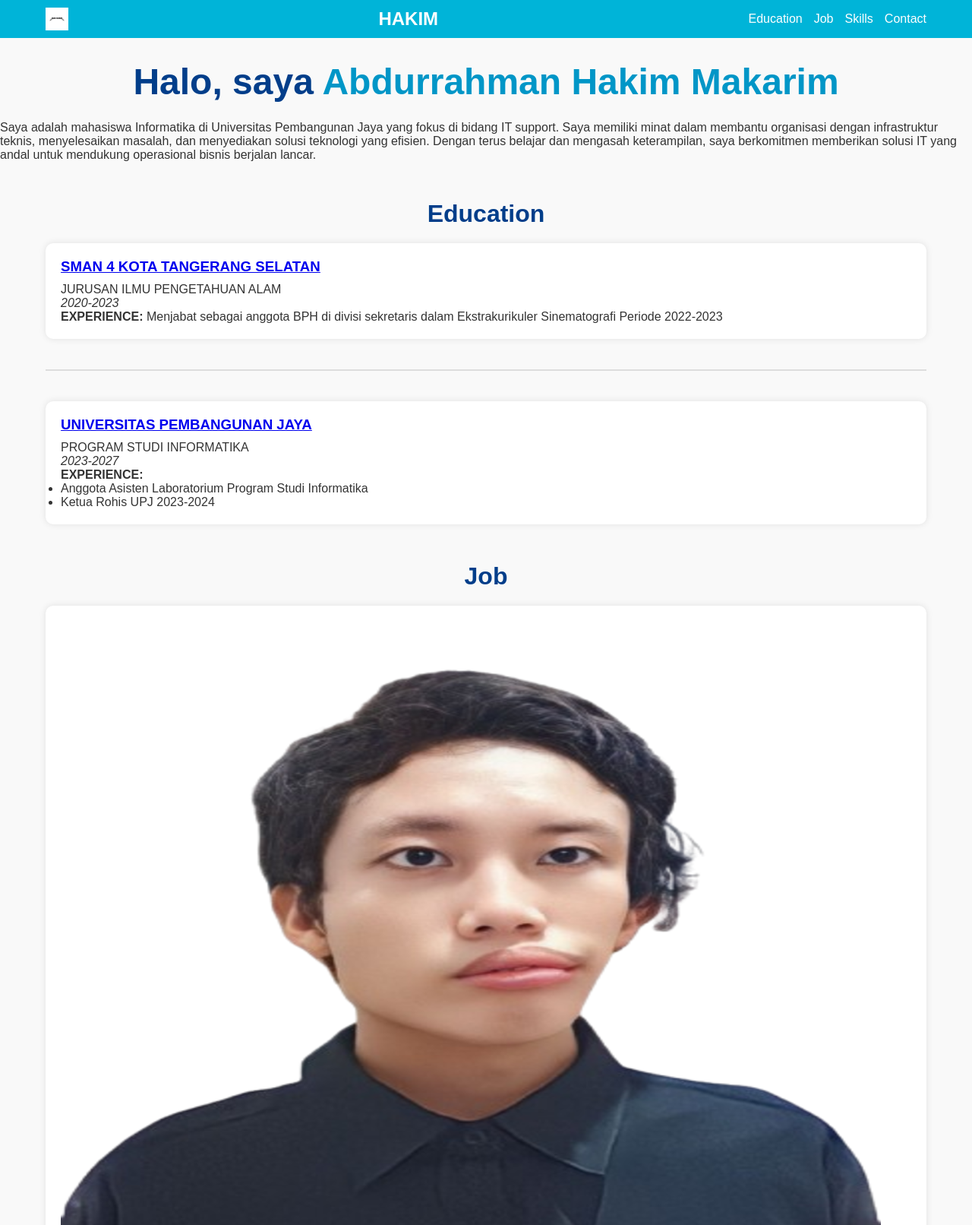
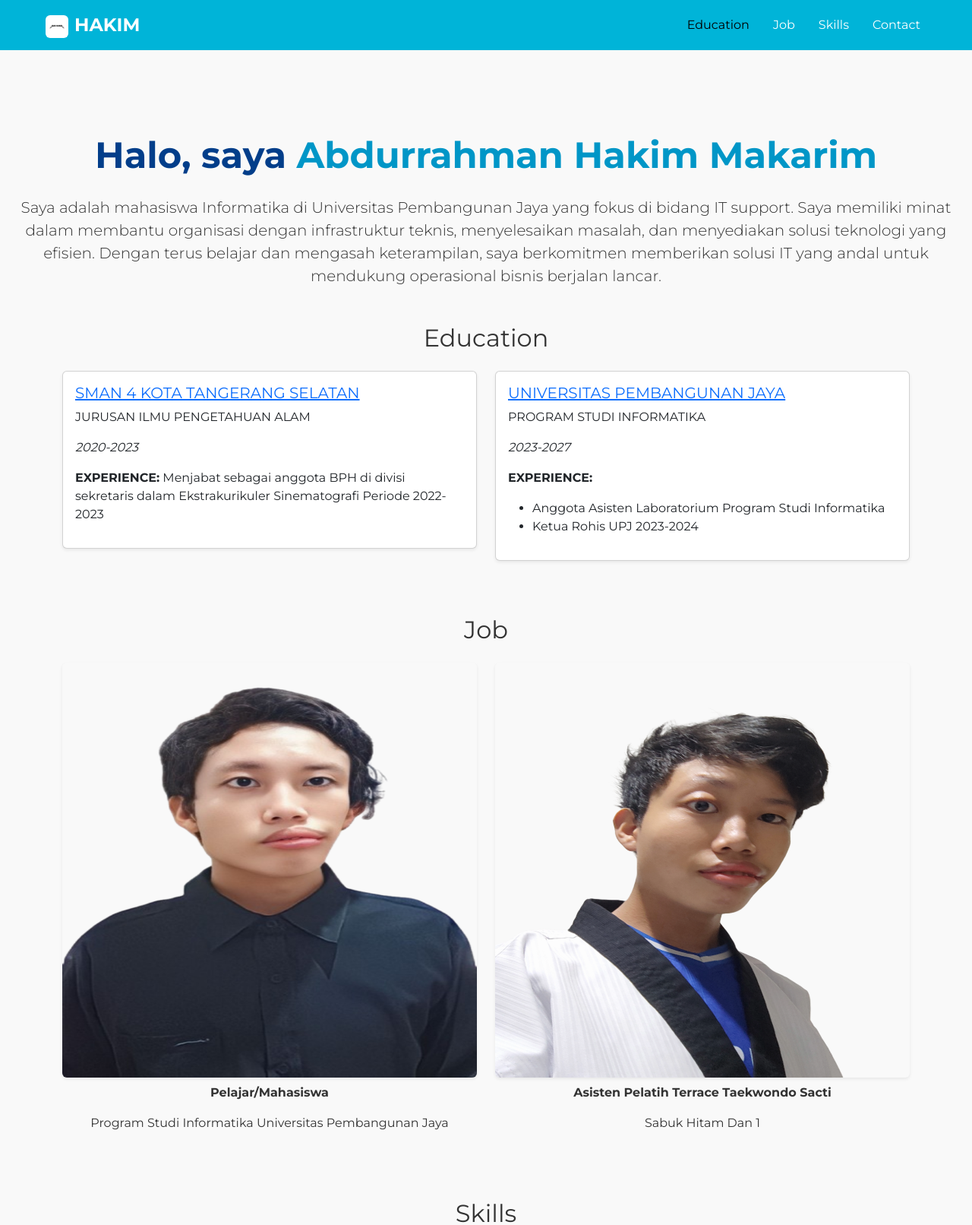
Before and after one commit to Furohito/webssiteku, a plain HTML site: page index.html in a window 1280 px wide. Shown: the top 1612 px of the page at 76% size. Drawn offline with nearby package versions, Linux system fonts and the light colour scheme.

Commit message:
Update index.html

```diff
--- a/index.html
+++ b/index.html
@@ -1,100 +1,129 @@
 <!DOCTYPE html>
 <html lang="en">
 <head>
-  <meta charset="UTF-8">
-  <meta name="viewport" content="width=device-width, initial-scale=1.0">
+  <meta charset="utf-8">
+  <meta name="viewport" content="width=device-width, initial-scale=1">
   <title>Abdurrahman Hakim Makarim</title>
-  <link rel="stylesheet" href="styles.css"> <!-- Link ke CSS eksternal -->
+  <link href="https://cdn.jsdelivr.net/npm/bootstrap@5.3.3/dist/css/bootstrap.min.css" rel="stylesheet">
+  <link href="https://fonts.googleapis.com/css?family=Montserrat:300,400,700&display=swap" rel="stylesheet">
+  <link rel="stylesheet" href="styles.css">
 </head>
 <body>
 
-  <nav class="navbar">
+  <!-- Navbar -->
+  <nav class="navbar fixed-top navbar-expand-lg navbar-light bg-light-blue">
     <div class="container">
-      <img id="logo" src="namagw.jpg" width="30px" class="logo" alt="Logo">
-      <a class="navbar-brand" href="#">HAKIM</a>
-      <ul class="navbar-nav">
-        <li><a href="#education">Education</a></li>
-        <li><a href="#job">Job</a></li>
-        <li><a href="#skills">Skills</a></li>
-        <li><a href="#contact">Contact</a></li>
+      <a class="navbar-brand" href="#">
+        <img id="logo" src="namagw.jpg" width="30" class="rounded me-2" alt="Logo">HAKIM
+      </a>
+      <button class="navbar-toggler" type="button" data-bs-toggle="collapse" data-bs-target="#navbarNav" aria-controls="navbarNav" aria-expanded="false" aria-label="Toggle navigation">
+        <span class="navbar-toggler-icon"></span>
+      </button>
+      <div class="collapse navbar-collapse" id="navbarNav">
+        <ul class="navbar-nav ms-auto">
+          <li class="nav-item"><a class="nav-link active" href="#education">Education</a></li>
+          <li class="nav-item"><a class="nav-link" href="#job">Job</a></li>
+          <li class="nav-item"><a class="nav-link" href="#skills">Skills</a></li>
+          <li class="nav-item"><a class="nav-link" href="#contact">Contact</a></li>
         </ul>
+      </div>
     </div>
   </nav>
 
-  <div class="text-center">
+  <!-- Introduction Section -->
+  <header class="text-center mt-5 pt-5">
     <h1 class="main-heading">Halo, saya <span id="nama">Abdurrahman Hakim Makarim</span></h1>
-    <p id="biodata">
+    <p id="biodata" class="lead">
       Saya adalah mahasiswa Informatika di Universitas Pembangunan Jaya yang fokus di bidang IT support. Saya memiliki minat dalam membantu organisasi dengan infrastruktur teknis, menyelesaikan masalah, dan menyediakan solusi teknologi yang efisien. Dengan terus belajar dan mengasah keterampilan, saya berkomitmen memberikan solusi IT yang andal untuk mendukung operasional bisnis berjalan lancar.
     </p>
+  </header>
+
+  <!-- Education Section -->
+  <section id="education" class="container mt-5">
+    <h2 class="text-center mb-4">Education</h2>
+    <div class="row">
+      <div class="col-md-6 mb-4">
+        <div class="card shadow-sm">
+          <div class="card-body">
+            <a href="https://sman4tangsel.sch.id/index.html" target="_blank"><h5 class="card-title">SMAN 4 KOTA TANGERANG SELATAN</h5></a>
+            <p class="card-text">JURUSAN ILMU PENGETAHUAN ALAM</p>
+            <p class="card-text"><em>2020-2023</em></p>
+            <p><b>EXPERIENCE:</b> Menjabat sebagai anggota BPH di divisi sekretaris dalam Ekstrakurikuler Sinematografi Periode 2022-2023</p>
+          </div>
+        </div>
       </div>
 
-  <div class="section" id="education">
-    <h2>Education</h2>
-    <div class="education-item">
-      <a href="https://sman4tangsel.sch.id/index.html" target="_blank"><h3>SMAN 4 KOTA TANGERANG SELATAN</h3></a>
-      <p>JURUSAN ILMU PENGETAHUAN ALAM</p>
-      <p><em>2020-2023</em></p>
-      <p><strong>EXPERIENCE:</strong> Menjabat sebagai anggota BPH di divisi sekretaris dalam Ekstrakurikuler Sinematografi Periode 2022-2023</p>
-    </div>
-
-    <hr>
-
-    <div class="education-item">
-      <a href="https://portal.upj.ac.id/" target="_blank"><h3>UNIVERSITAS PEMBANGUNAN JAYA</h3></a>
-      <p>PROGRAM STUDI INFORMATIKA</p>
-      <p><em>2023-2027</em></p>
-      <p><strong>EXPERIENCE:</strong></p>
+      <div class="col-md-6 mb-4">
+        <div class="card shadow-sm">
+          <div class="card-body">
+            <a href="https://portal.upj.ac.id/" target="_blank"><h5 class="card-title">UNIVERSITAS PEMBANGUNAN JAYA</h5></a>
+            <p class="card-text">PROGRAM STUDI INFORMATIKA</p>
+            <p class="card-text"><em>2023-2027</em></p>
+            <p><b>EXPERIENCE:</b></p>
             <ul>
               <li>Anggota Asisten Laboratorium Program Studi Informatika</li>
               <li>Ketua Rohis UPJ 2023-2024</li>
             </ul>
           </div>
         </div>
+      </div>
+    </div>
+  </section>
 
-  <div class="section" id="job">
-    <h2>Job</h2>
-    <div class="job-item">
-      <img src="foto_mahasiswa.png" alt="Foto Mahasiswa">
-      <p><strong>Pelajar/Mahasiswa</strong></p>
+  <!-- Job Section -->
+  <section id="job" class="container mt-5">
+    <h2 class="text-center mb-4">Job</h2>
+    <div class="row text-center">
+      <div class="col-md-6 mb-4">
+        <img src="foto_mahasiswa.png" alt="Foto Mahasiswa" class="img-fluid rounded shadow-sm">
+        <p class="mt-2"><strong>Pelajar/Mahasiswa</strong></p>
         <p>Program Studi Informatika Universitas Pembangunan Jaya</p>
       </div>
 
-    <div class="job-item">
-      <img src="foto_asisten_taekwondo.png" alt="Foto Asisten Pelatih">
-      <p><strong>Asisten Pelatih Terrace Taekwondo Sacti</strong></p>
+      <div class="col-md-6 mb-4">
+        <img src="foto_asisten_taekwondo.png" alt="Asisten Pelatih" class="img-fluid rounded shadow-sm">
+        <p class="mt-2"><strong>Asisten Pelatih Terrace Taekwondo Sacti</strong></p>
         <p>Sabuk Hitam Dan 1</p>
       </div>
     </div>
+  </section>
 
-  <div class="section" id="skills">
-    <h2>Skills</h2>
-    <div class="skill-item">
-      <img src="bahasa_inggris.jpeg" alt="Bahasa Inggris">
-      <p><strong>Bahasa Inggris</strong></p>
+  <!-- Skills Section -->
+  <section id="skills" class="container mt-5">
+    <h2 class="text-center mb-4">Skills</h2>
+    <div class="row text-center">
+      <div class="col-md-6 mb-4">
+        <img src="bahasa_inggris.jpeg" alt="Bahasa Inggris" class="img-fluid rounded shadow-sm">
+        <p class="mt-2"><strong>Bahasa Inggris</strong></p>
         <p>Menguasai Bahasa Inggris dengan pengalaman 4 tahun pendidikan, dan B2 English Level</p>
       </div>
 
-    <div class="skill-item">
-      <img src="IT_support.png" alt="IT Support">
-      <p><strong>IT Support</strong></p>
+      <div class="col-md-6 mb-4">
+        <img src="IT_support.png" alt="IT Support" class="img-fluid rounded shadow-sm">
+        <p class="mt-2"><strong>IT Support</strong></p>
         <p>Saya berkeahlian dalam IT support, memastikan sistem komputer dan jaringan berfungsi optimal, memelihara perangkat keras dan perangkat lunak, serta menyelesaikan masalah teknis untuk meningkatkan efisiensi organisasi.</p>
       </div>
     </div>
+  </section>
 
-  <div class="section" id="contact">
-    <h2>Contact</h2>
-    <div class="contact-item">
+  <!-- Contact Section -->
+  <section id="contact" class="container mt-5 mb-5">
+    <h2 class="text-center mb-4">Contact</h2>
+    <div class="row text-center">
+      <div class="col-md-12">
         <a href="https://www.instagram.com/abdrhakimm/" target="_blank">
-        <img src="instagram.jpeg" alt="Instagram">
-        <p><strong>INSTAGRAM</strong></p>
+          <img src="instagram.jpeg" alt="Instagram" class="img-fluid rounded-circle shadow-sm" style="width: 100px;">
+          <p class="mt-2"><strong>INSTAGRAM</strong></p>
         </a>
         <p>@abdrhakimm</p>
       </div>
     </div>
+  </section>
 
-  <footer>
+  <footer class="text-center bg-light-blue text-white py-3">
     <p>©2024 Hakim</p>
   </footer>
 
+  <script src="https://cdn.jsdelivr.net/npm/bootstrap@5.3.3/dist/js/bootstrap.bundle.min.js"></script>
 </body>
 </html>
```
Lines whose indentation alone changed are shown as unchanged.
